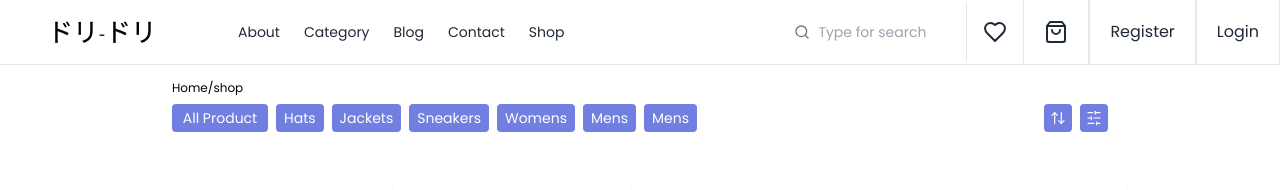
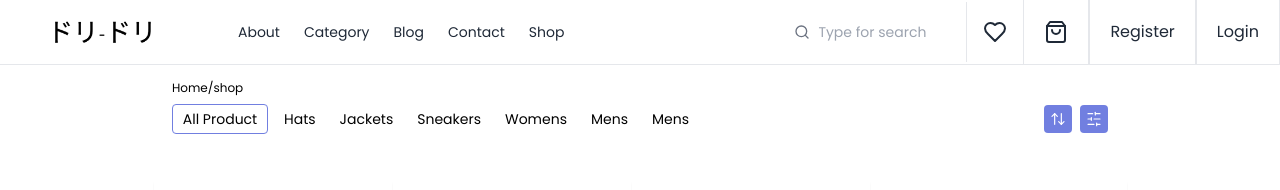
Before and after one commit to Adsyarif/-, a React (Vite) app: page /shop in a window 1280 px wide. Shown: the top 190 px of the page. Built offline with nearby package versions, Linux system fonts and the light colour scheme.

Commit message:
feat: feat add filter category styling

```diff
--- a/src/features/categories/components/CategoryGrid.tsx
+++ b/src/features/categories/components/CategoryGrid.tsx
@@ -7,7 +7,7 @@ const CategoryGrid = () => {
         {categories.map((category: Category) => (
           <div
             key={category.id}
-            className=" relative flex justify-center items-center w-full overflow-hidden  h-[180px]  md:h-[240px] md:m-4 lg:w-[210px] md:w-[300px] lg:h-[180px]"
+            className=" relative flex justify-center items-center w-full overflow-hidden h-[180px]  md:h-[240px] md:m-4 lg:w-[210px] md:w-[300px] lg:h-[180px]"
           >
             <div
               className={`cursor-pointer transition-transform ease-in-out flex justify-center object-cover items-center container w-full h-full hover:scale-110`}
--- a/src/pages/ShopPage.tsx
+++ b/src/pages/ShopPage.tsx
@@ -1,11 +1,34 @@
 import MainLayout from "../layouts/MainPageLayout";
-import { useContext } from "react";
+import { useContext, useState } from "react";
 import { ProductsContext } from "../contexts/productContext";
 import { ArrowUpDown, SlidersHorizontal } from "lucide-react";
 import { categories, Category } from "../features/categories/hooks/useCategory";
 
 const Shop = () => {
   const { products } = useContext(ProductsContext);
+  const defaultSelected = categories.reduce((acc, category: Category) => {
+    acc[category.title] = false;
+    return acc;
+  }, {} as Record<string, boolean>);
+  const [isSelected, setIsSelected] = useState(defaultSelected);
+
+  const toggleFilter = (e: React.MouseEvent<HTMLParagraphElement>): void => {
+    const { id } = e.target as HTMLParagraphElement;
+
+    setIsSelected((prev) => ({
+      ...prev,
+      [id]: !prev[id],
+    }));
+  };
+
+  const resetFilters = () => {
+    setIsSelected(
+      Object.keys(defaultSelected).reduce((acc, key) => {
+        acc[key] = false;
+        return acc;
+      }, {} as Record<string, boolean>)
+    );
+  };
 
   return (
     <MainLayout>
@@ -16,12 +39,23 @@ const Shop = () => {
           </div>
           <div className="flex w-full items-center justify-between mb-12">
             <div className="flex gap-2 overflow-x-scroll scrollbar-hidden justify-start items-center text-sm">
-              <p className="rounded bg-[#717FE0] text-white p-1 min-w-24 text-center">
+              <p
+                className="rounded bg-white border border-[#717FE0] text-black p-1 min-w-24 text-center cursor-pointer"
+                onClick={resetFilters}
+              >
                 All Product
               </p>
               {categories.map((category: Category) => (
                 <div key={category.id}>
-                  <p className="rounded bg-[#717FE0] text-white p-1 px-2 text-center">
+                  <p
+                    id={category.title}
+                    className={`${
+                      isSelected[category.title]
+                        ? "bg-[#717FE0] text-white"
+                        : "bg-white text-black"
+                    } rounded p-1 px-2 text-center cursor-pointer`}
+                    onClick={toggleFilter}
+                  >
                     {category.title}
                   </p>
                 </div>
@@ -42,11 +76,12 @@ const Shop = () => {
                 <div
                   key={product.id}
                   className="flex flex-col justify-center items-center"
+                  id={product.name}
                 >
                   <div className="w-48 h-64 p-3 shadow-sm bg-white md:w-64 md:h-full">
-                    <div className="w-full h-48 relative group md:h-80">
+                    <div className="w-full h-48 overflow-hidden relative group md:h-80">
                       <div
-                        className="w-full h-full"
+                        className="w-full h-full object-cover items-center container transition-all ease-in-out duration-500 group-hover:scale-110"
                         style={{
                           backgroundImage: `url(${product.imageUrl})`,
                           backgroundSize: "cover",
```
